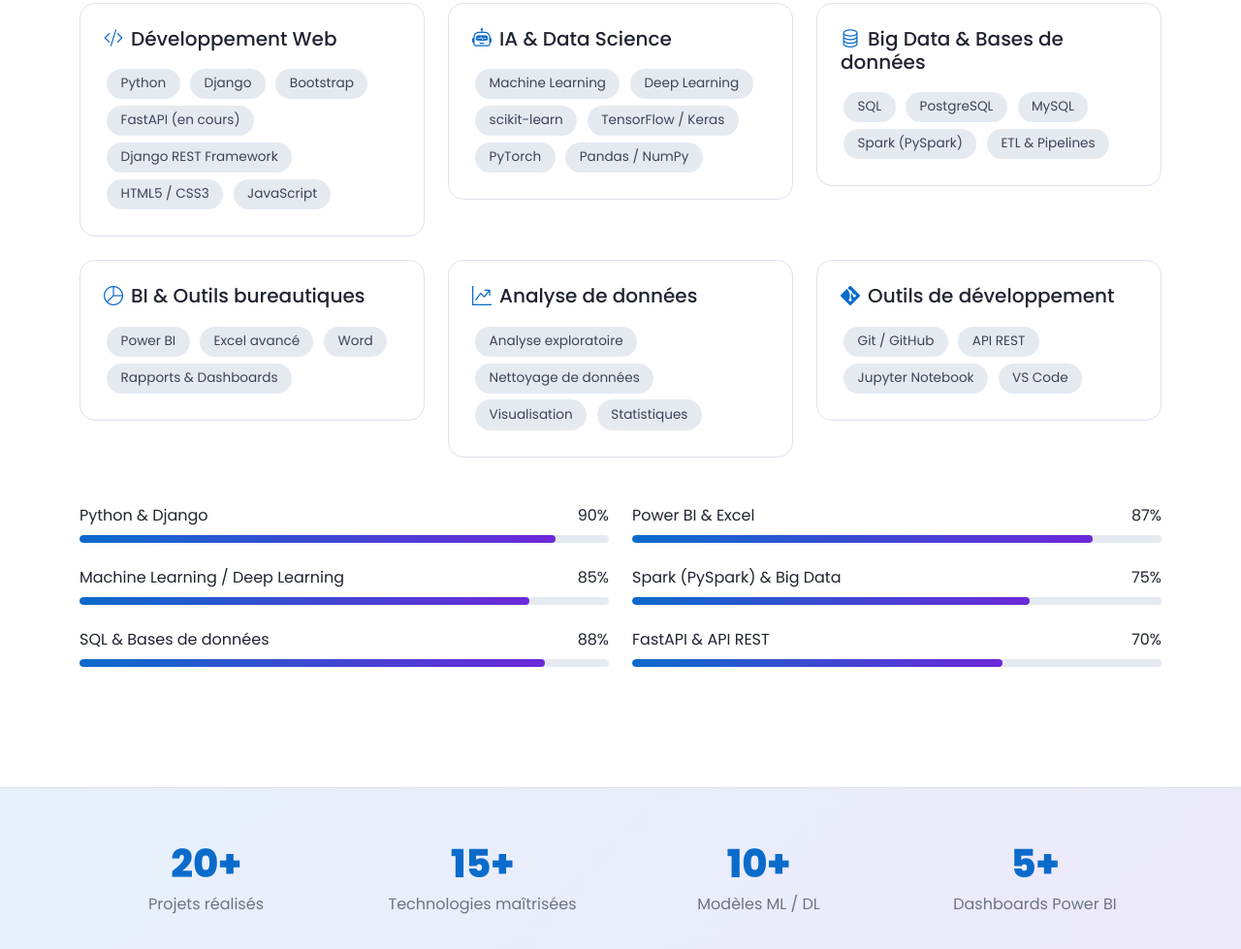
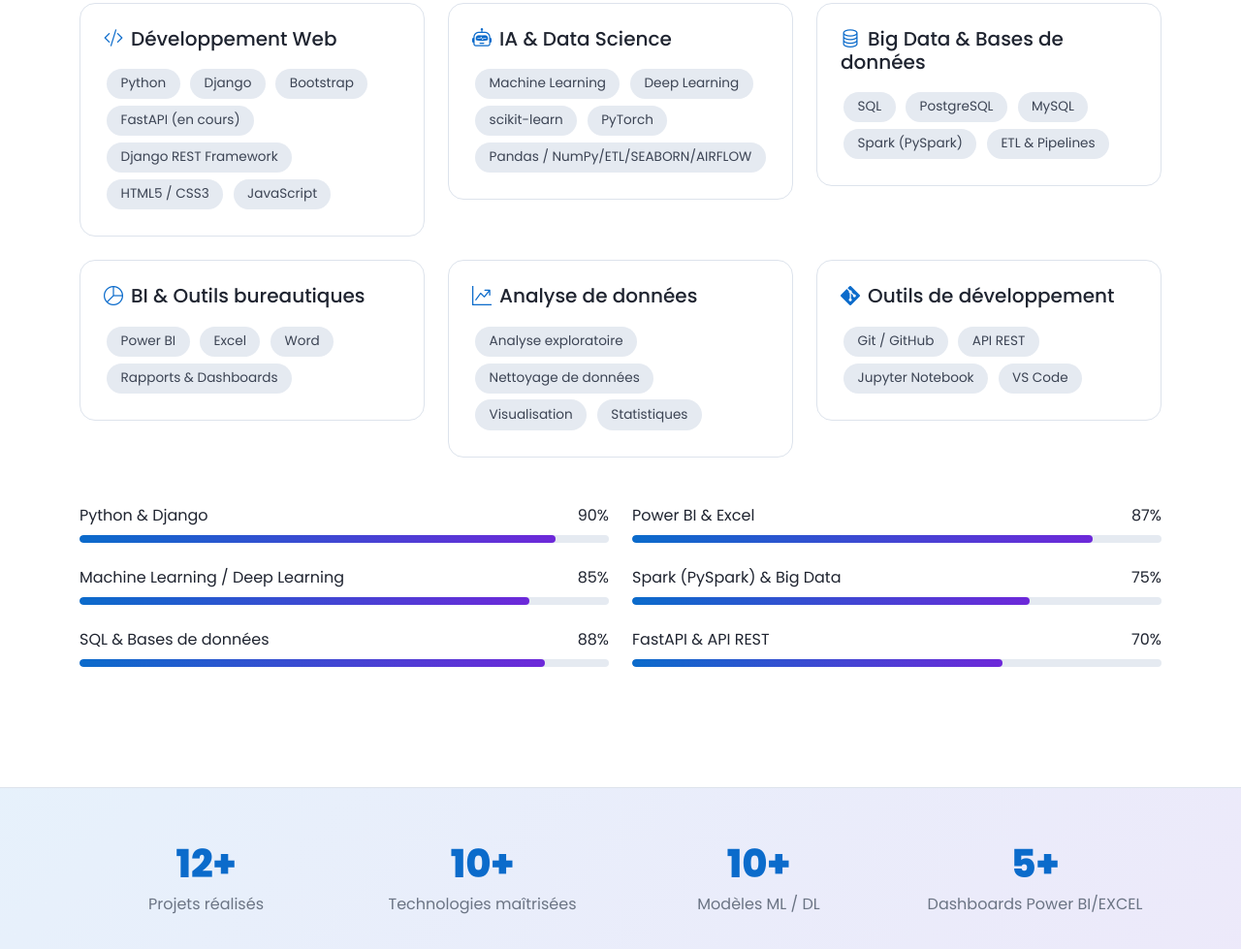
Before and after one commit to claudeProgrammeur/claudeprogrammeur.github.io, a plain HTML site: page index.html in a window 1280 px wide. Shown: the part 1633-2612 px from the top of the page at 97% size. Drawn offline with nearby package versions, Linux system fonts and the light colour scheme.

Commit message:
Update index.html

```diff
--- a/index.html
+++ b/index.html
@@ -145,15 +145,18 @@
         /* Photo de profil : petit rond */
         .profile-photo-wrapper {
             position: relative;
-            width: 130px; height: 130px;
+            width: 130px;
+            height: 130px;
             border-radius: 50%;
             padding: 4px;
             background: linear-gradient(135deg, var(--primary), var(--accent));
             margin-bottom: 1.25rem;
+            transform: translateY(20px);  /* ⬇️ Descend de 20px */
         }
         .profile-photo {
             width: 100%; height: 100%;
             border-radius: 50%;
+            top:10px;
             object-fit: cover;
             background: var(--bg-3);
             display: flex; align-items: center; justify-content: center;
@@ -348,7 +351,7 @@
             transition: background-color .4s ease, border-color .4s ease, color .4s ease;
         }
     </style>
-<base target="_blank">
+<base>
 </head>
 <body>
 
@@ -472,7 +475,7 @@
                     <h5>Data Scientist</h5>
                     <p class="text-white-50">
                         J'analyse, je nettoie et je visualise les données avec
-                        <strong class="text-white">Power BI</strong>, <strong class="text-white">Excel</strong> et
+                        <strong class="text-white">Power BI/Excel</strong>,<strong class="text-white">matplotlib/seaborn</strong>, <strong class="text-white">Excel</strong> et
                         <strong class="text-white">SQL</strong> (PostgreSQL, MySQL) pour les rendre utiles aux entreprises.
                     </p>
                 </div>
@@ -508,9 +511,8 @@
                     <span class="skill-tag">Machine Learning</span>
                     <span class="skill-tag">Deep Learning</span>
                     <span class="skill-tag">scikit-learn</span>
-                    <span class="skill-tag">TensorFlow / Keras</span>
                     <span class="skill-tag">PyTorch</span>
-                    <span class="skill-tag">Pandas / NumPy</span>
+                    <span class="skill-tag">Pandas / NumPy/ETL/SEABORN/AIRFLOW</span>
                 </div>
             </div>
             <div class="col-lg-4 reveal">
@@ -527,7 +529,7 @@
                 <div class="skill-card p-4">
                     <h5 class="mb-3"><i class="bi bi-pie-chart me-2" style="color: var(--primary);"></i>BI & Outils bureautiques</h5>
                     <span class="skill-tag">Power BI</span>
-                    <span class="skill-tag">Excel avancé</span>
+                    <span class="skill-tag">Excel</span>
                     <span class="skill-tag">Word</span>
                     <span class="skill-tag">Rapports & Dashboards</span>
                 </div>
@@ -590,11 +592,11 @@
     <div class="container">
         <div class="row text-center g-4">
             <div class="col-6 col-md-3 reveal">
-                <div class="stat-number"><span class="counter" data-target="20">0</span>+</div>
+                <div class="stat-number"><span class="counter" data-target="12">0</span>+</div>
                 <p class="text-white-50 mb-0">Projets réalisés</p>
             </div>
             <div class="col-6 col-md-3 reveal">
-                <div class="stat-number"><span class="counter" data-target="15">0</span>+</div>
+                <div class="stat-number"><span class="counter" data-target="10">0</span>+</div>
                 <p class="text-white-50 mb-0">Technologies maîtrisées</p>
             </div>
             <div class="col-6 col-md-3 reveal">
@@ -603,7 +605,7 @@
             </div>
             <div class="col-6 col-md-3 reveal">
                 <div class="stat-number"><span class="counter" data-target="5">0</span>+</div>
-                <p class="text-white-50 mb-0">Dashboards Power BI</p>
+                <p class="text-white-50 mb-0">Dashboards Power BI/EXCEL</p>
             </div>
         </div>
     </div>
@@ -760,12 +762,12 @@
                 <div class="about-card p-4">
 
                     <!-- Alertes du formulaire -->
-                    <div class="form-alert success" id="formSuccess">
+                    <!-- <div class="form-alert success" id="formSuccess">
                         <i class="bi bi-check-circle me-2"></i>Message envoyé avec succès ! Je te réponds très vite. ✅
                     </div>
                     <div class="form-alert error" id="formError">
                         <i class="bi bi-exclamation-triangle me-2"></i>Une erreur est survenue. Réessaie ou écris-moi directement par email.
-                    </div>
+                    </div> -->
 
                     <!-- FORMULAIRE FONCTIONNEL via FormSubmit (envoi direct sur ton email) -->
                     <form id="contactForm" action="https://formsubmit.co/claudeatsou54@gmail.com" method="POST">
```
